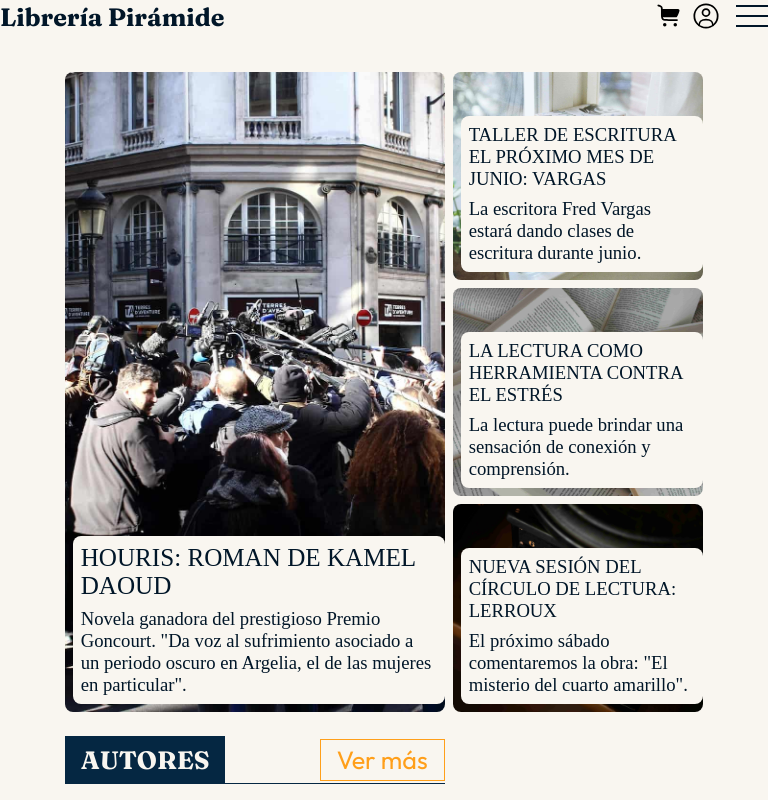
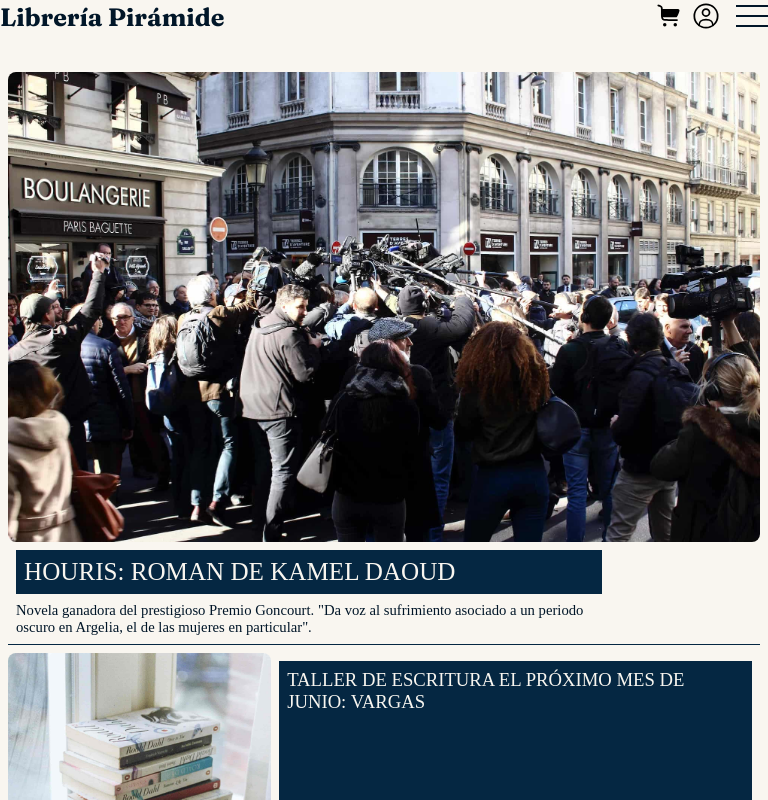
Before and after one commit to andresaragonguerrero/LibreriaPiramide, a Vue app: page / in a window 768 px wide. Shown: the top 800 px of the page. Built offline with nearby package versions, Linux system fonts and the light colour scheme; the HTML template or start-up script is replaced by a standard one.

Commit message:
Se adaptó el Hero a pantallas más pequeñas

```diff
--- a/src/components/Hero.vue
+++ b/src/components/Hero.vue
@@ -1,7 +1,3 @@
-<script setup lang="ts">
-
-</script>
-
 <template>
     <section class="hero">
         <div class="hero__column-left">
@@ -111,7 +107,7 @@
 }
 
 .hero__column-right .hero__article-title {
-   font-size: var(--fs-4);
+    font-size: var(--fs-4);
 }
 
 .hero__article-title {
@@ -127,4 +123,133 @@
     font-weight: lighter;
     color: var(--color-text);
 }
+
+@media only screen and (min-width: 768px) and (max-width: 1250px) {
+    .hero {
+        padding: 0 var(--space-2);
+    }
+
+    .hero__column-left {
+        grid-column: 1 / 8;
+    }
+
+    .hero__column-right {
+        grid-column: 8 / -1;
+    }
+
+    .hero__article-title {
+        font-size: var(--fs-4);
+    }
+
+    .hero__article-text {
+        font-size: var(--fs-5);
+    }
+}
+
+@media (max-width: 768px) {
+    .hero {
+        height: auto;
+        padding: 0 var(--space-2);
+        gap: var(--space-2);
+    }
+
+    .hero__column-left,
+    .hero__column-right {
+        grid-column: 1 / -1;
+    }
+
+    .hero__column-left {
+        border-bottom: 1px solid var(--color-primary);
+    }
+
+    .hero__column-right {
+        overflow: visible;
+        height: auto;
+        grid-template-rows: none;
+        gap: var(--space-2);
+    }
+
+    .hero__article {
+        height: auto;
+        display: flex;
+        flex-direction: column;
+    }
+
+    .hero__article-image {
+        height: auto;
+        aspect-ratio: 16 / 10;
+    }
+
+    .hero__article-title {
+        width: 100%;
+        padding: var(--space-2);
+        color: var(--color-bg);
+        background-color: var(--color-primary);
+    }
+
+    .hero__article-description {
+        position: static;
+        max-width: none;
+        border-radius: 0 0 var(--border-radius-md) var(--border-radius-md);
+    }
+
+    .hero__column-right .hero__article {
+        height: auto;
+        display: flex;
+        flex-direction: row;
+    }
+
+    .hero__column-right .hero__article-image {
+        height: auto;
+        width: 35%;
+        aspect-ratio: 3 / 4;
+        flex-shrink: 0;
+    }
+
+    .hero__column-right .hero__article-description {
+        position: static;
+        max-width: none;
+    }
+}
+
+@media (max-width: 650px) {
+    .hero__column-right {
+        flex-direction: column;
+    }
+
+    .hero__column-right .hero__article {
+        width: 100%;
+    }
+}
+
+@media (min-width: 650px) and (max-width: 768px) {
+    .hero__column-right {
+        flex-direction: row;
+    }
+
+    .hero__column-right .hero__article {
+        flex: 1;
+        min-width: 0;
+    }
+}
+
+@media only screen and (min-width: 1024px) and (max-width: 1250px) {
+    .hero__article-description--main {
+        max-width: 70%;
+    }
+
+    .hero__article-description--secondary {
+        max-width: 60%;
+    }
+}
+
+@media only screen and (min-width: 768px) and (max-width: 1024px) {
+    .hero__article-description--main {
+        max-width: 80%;
+    }
+
+    .hero__article-description--secondary {
+        max-width: 75%;
+    }
+}
 </style>
```
